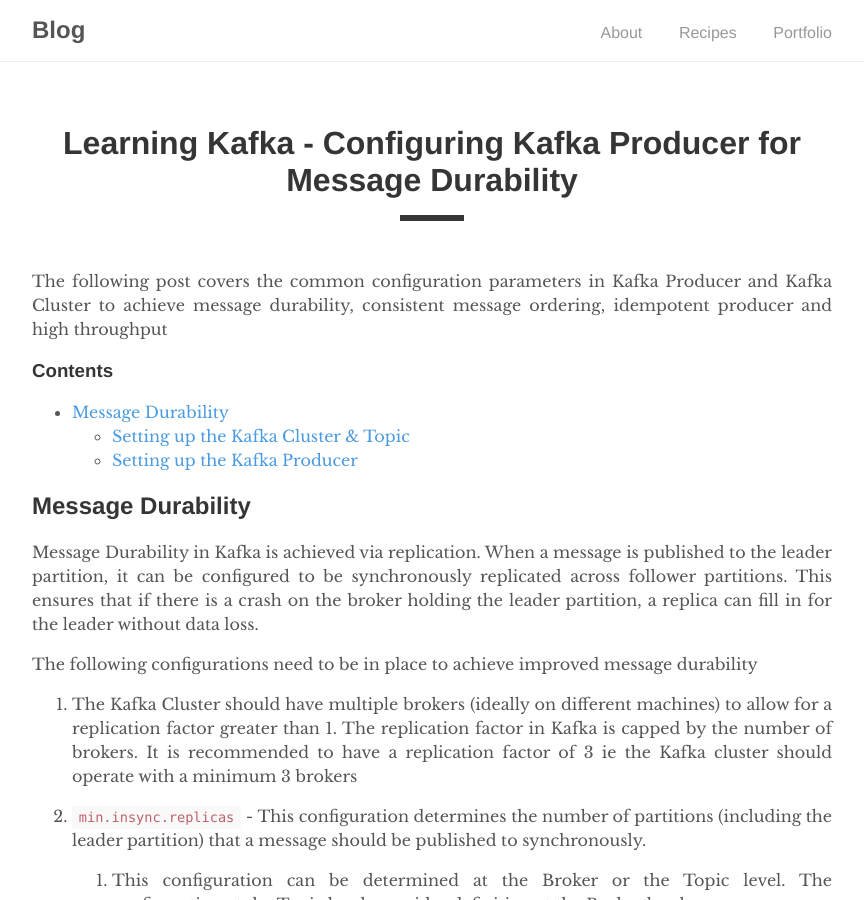
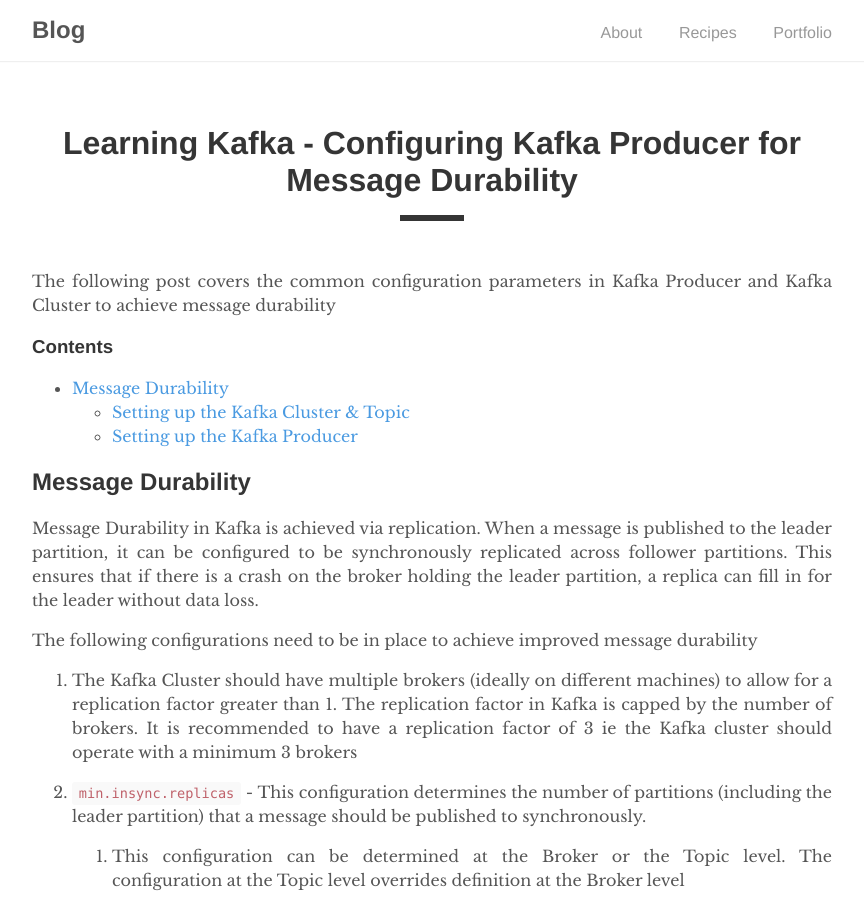
Before and after one commit to dsinecos/dsinecos.github.io, a Jekyll site: the page built from _posts/2019-06-13-Learning-Kafka-Configure-Kafka-Producer-for-Message-Durability.md, in a window 1280 px wide and 900 px high. Shown: the whole window, without its empty margins (208-1072 px from the left). Built offline with Jekyll 4.4.1, drawn with Linux system fonts in a browser that asks for light colours.

Commit message:
update blog

```diff
--- a/_posts/2019-06-13-Learning-Kafka-Configure-Kafka-Producer-for-Message-Durability.md
+++ b/_posts/2019-06-13-Learning-Kafka-Configure-Kafka-Producer-for-Message-Durability.md
@@ -4,7 +4,7 @@
 categories: blog
 ---
 
-The following post covers the common configuration parameters in Kafka Producer and Kafka Cluster to achieve message durability, consistent message ordering, idempotent producer and high throughput
+The following post covers the common configuration parameters in Kafka Producer and Kafka Cluster to achieve message durability
 
 ### Contents
 - [Message Durability](#message-durability)
```
